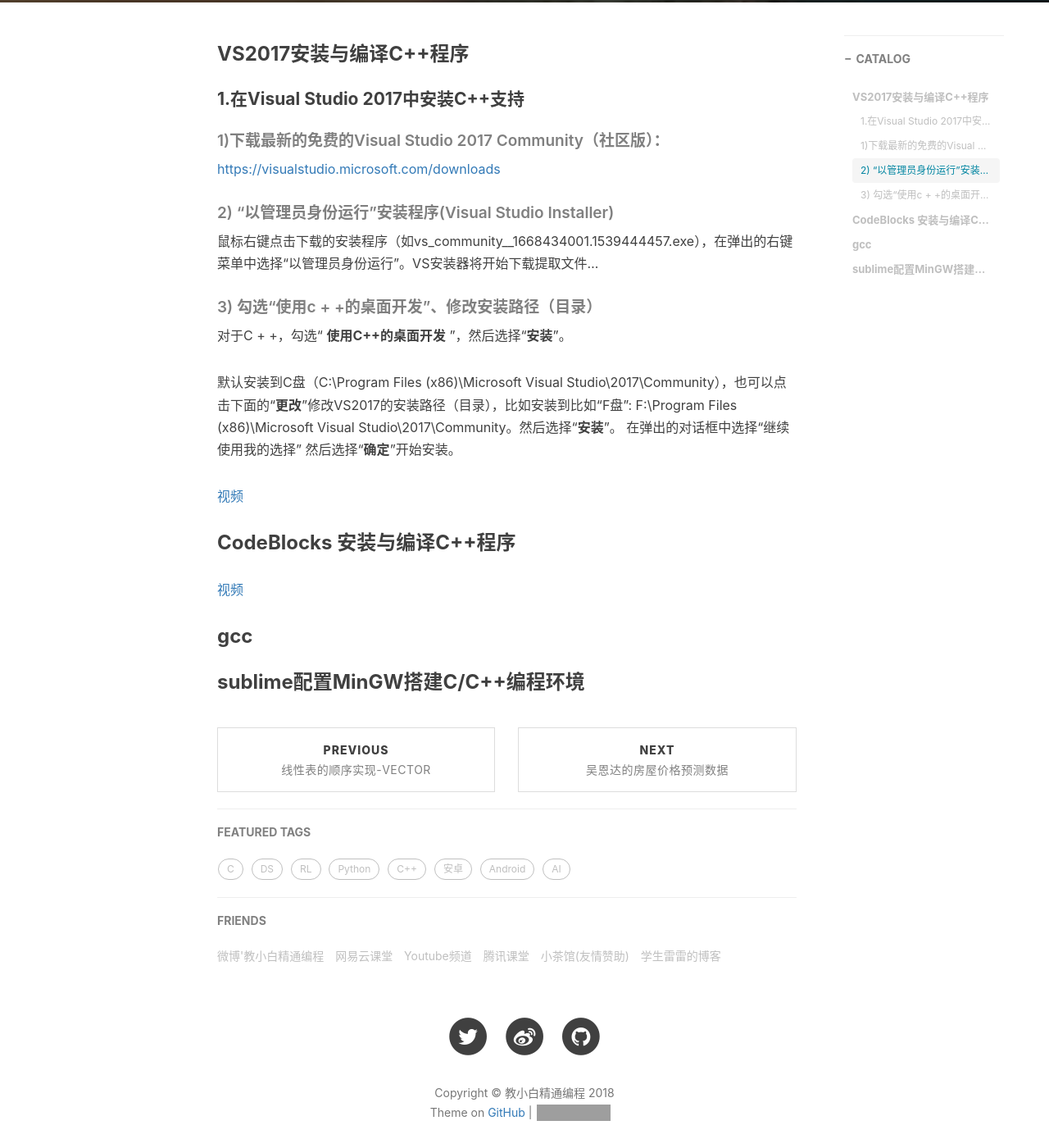
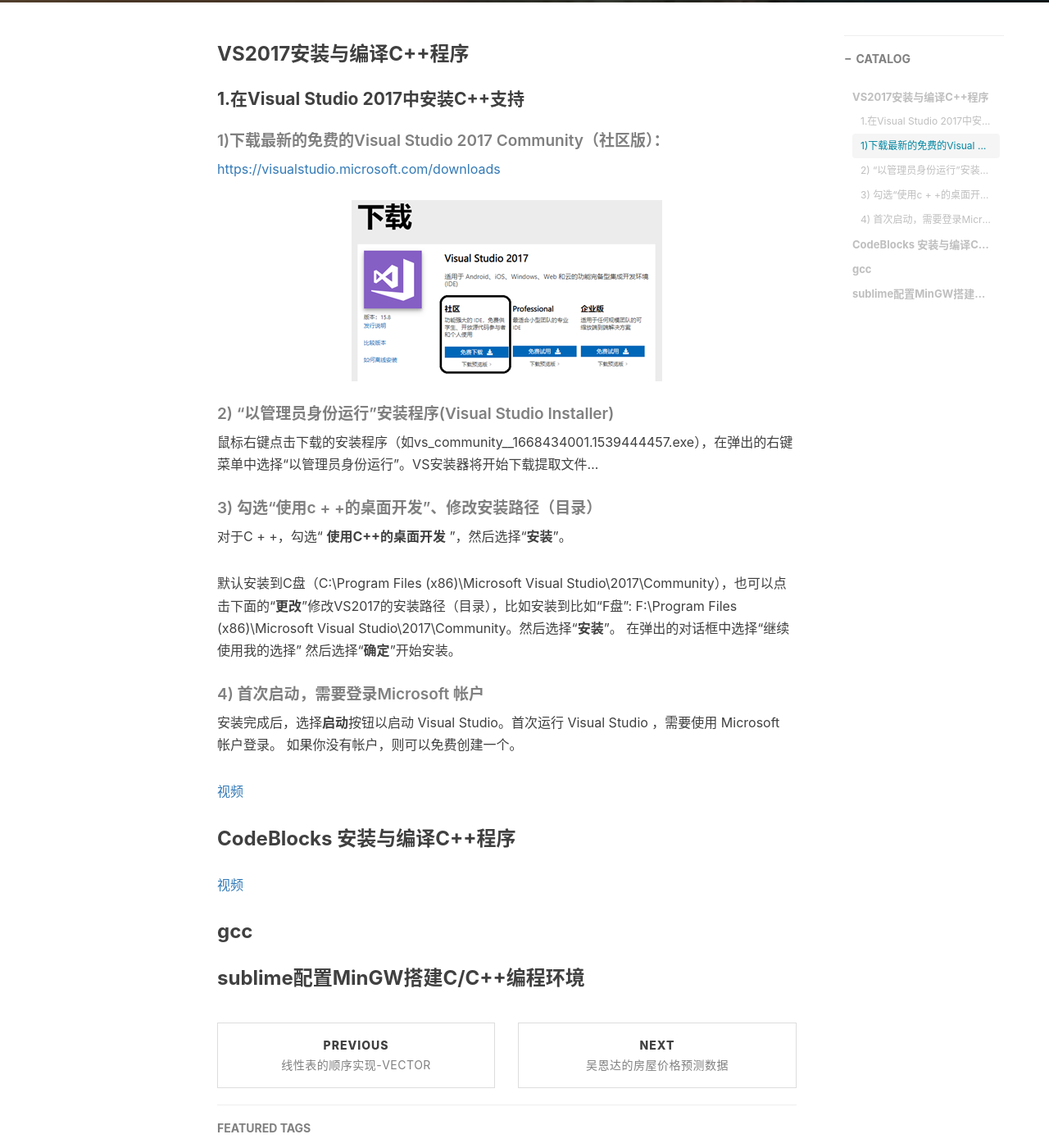
Before and after one commit to xuepro/xuepro.github.io, a Jekyll site: the page built from _posts/2018-09-24-C++17安装、配置.md, in a window 1280 px wide and 1400 px high, scrolled down 520 px. Shown: the whole window at 82% size. Built offline with Jekyll 4.4.1, drawn with Linux system fonts in a browser that asks for light colours; nearby versions of some CDN libraries; comment, search, counter and statistics services are not loaded; grey boxes are pictures that could not be loaded.

Commit message:
Update 2018-09-24-C++17安装、配置.md

```diff
--- a/_posts/2018-09-24-C++17安装、配置.md
+++ b/_posts/2018-09-24-C++17安装、配置.md
@@ -20,6 +20,7 @@
 ##### 1)下载最新的免费的Visual Studio 2017 Community（社区版）：
 
  [https://visualstudio.microsoft.com/downloads](https://visualstudio.microsoft.com/downloads)
+ ![](https://p.hwdong.com/book_imgs/vs/1-download.png)
 
 ##### 2) “以管理员身份运行”安装程序(Visual Studio Installer)
 
@@ -31,6 +32,11 @@
 
 默认安装到C盘（C:\Program Files (x86)\Microsoft Visual Studio\2017\Community），也可以点击下面的“**更改**”修改VS2017的安装路径（目录），比如安装到比如“F盘”:  F:\Program Files (x86)\Microsoft Visual Studio\2017\Community。然后选择“**安装**”。 在弹出的对话框中选择“继续使用我的选择”
 然后选择“**确定**”开始安装。
+
+##### 4) 首次启动，需要登录Microsoft 帐户
+
+安装完成后，选择**启动**按钮以启动 Visual Studio。首次运行 Visual Studio ，需要使用 Microsoft 帐户登录。 如果你没有帐户，则可以免费创建一个。
+
 
 
    [视频](https://www.weibo.com/tv/v/Fx3MOsqJM?fid=1034:818cb1349ce05a84bfbd5e6422e1f2ea)
```
